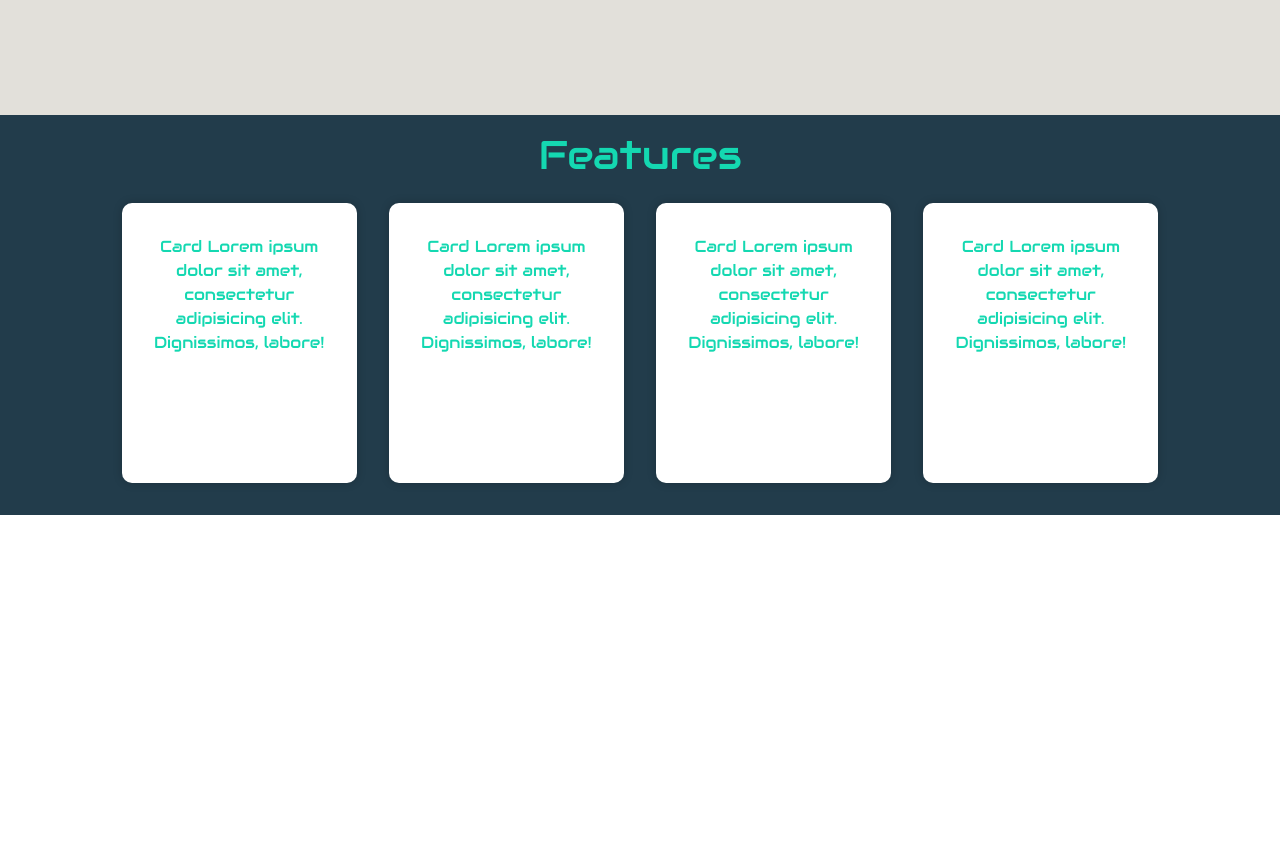
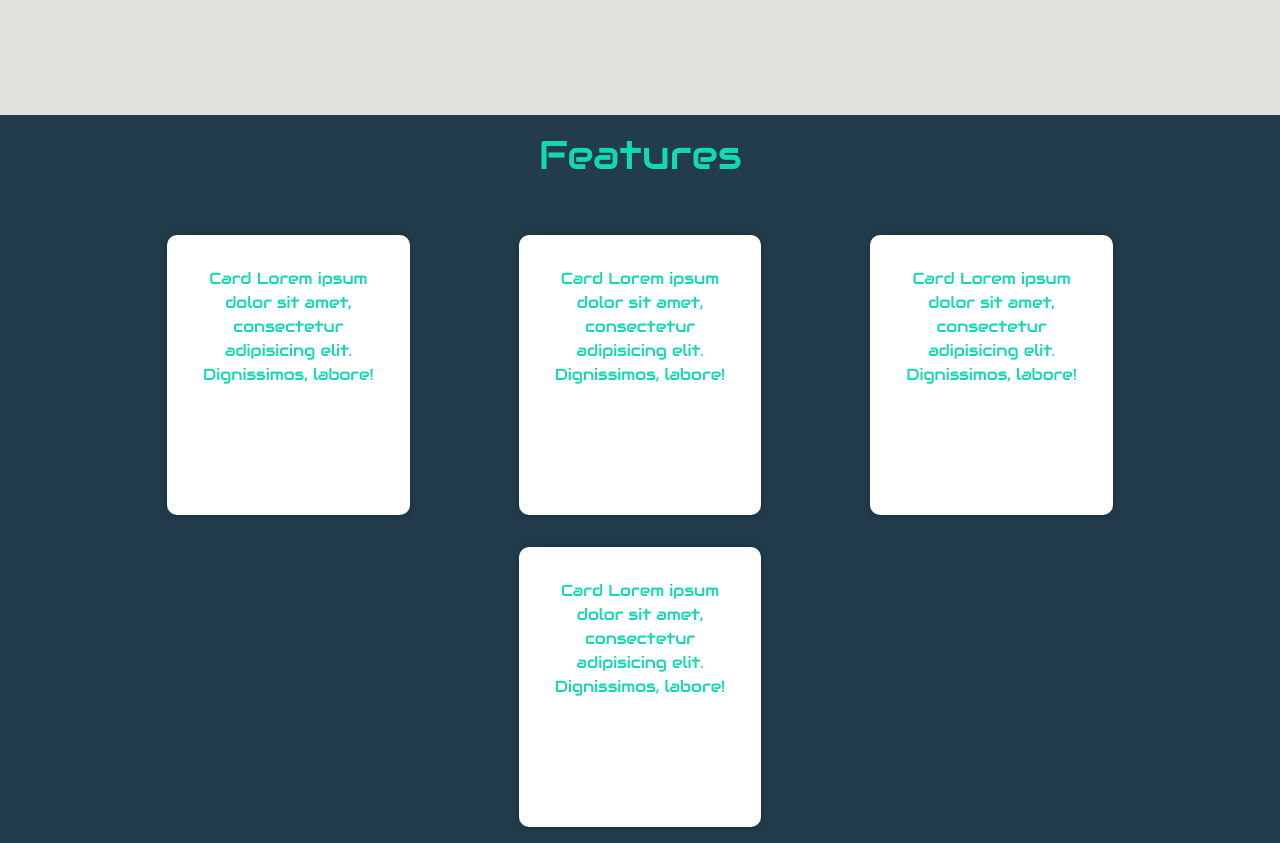
Before and after one commit to Mohammed-Muzammil01/chatengine_frontend, a React (Create React App) app: page / in a window 1280 px wide. Shown: the part 685-1528 px from the top of the page. Before the commit the page ends 1200 px from the top, so only its background shows below. Built offline with nearby package versions, Linux system fonts and the light colour scheme.

Commit message:
Reactive Feature Cards

```diff
--- a/src/App.css
+++ b/src/App.css
@@ -157,40 +157,63 @@ a{
 
 /* section-2 */
 
-.section-2{
-  height: 50vh;
+.section-2 {
+  min-height: 50vh;
   background-color: var(--customBlue);
   padding: 0 5%;
   text-align: center;
   color: var(--customGreen);
 }
 
-.features{
+.features {
   padding: 1rem;
 }
-.card-container{
-  display: flex;;
+
+.card-container {
+  display: flex;
   flex-direction: row;
   justify-content: space-around;
   align-items: center;
   gap: 2rem;
-  padding: 0 5%; border-radius: 10px;
+  background-color: var(--customBlue);
+  padding: 0 5%;
+  border-radius: 10px;
   transition: all 0.3s ease-in-out;
 }
-.feature-card{
-  width: 30%;
+
+.feature-card {
+  width: 100%;
   height: 35vh;
+  margin: 1rem;
   padding: 2rem;
   border-radius: 10px;
   background-color: white;
-  box-shadow: 0 0 10px rgba(0,0,0,0.2);
-  transition: all 0.3s ease-in-out ;
-  /* border: 5px solid var(--customGreen); */
+  box-shadow: 0 0 10px rgba(0, 0, 0, 0.2);
+  transition: all 0.3s ease-in-out;
   cursor: pointer;
 }
-.feature-card:hover{
+
+@media (min-width: 576px) {
+  .feature-card {
+    width: 48%;
+  }
+}
+
+@media (min-width: 768px) {
+  .feature-card {
+    width: 30%;
+  }
+}
+
+@media (min-width: 992px) {
+  .feature-card {
+    width: 23%;
+  }
+}
+
+.feature-card:hover {
   transform: scale(1.05);
-  box-shadow: 0 0 20px rgba(0,0,0,0.2);
+  box-shadow: 0 0 20px rgba(0, 0, 0, 0.2);
   background-color: var(--customGreen);
   color: white;
 }
--- a/src/Pages/LandingPage.jsx
+++ b/src/Pages/LandingPage.jsx
@@ -37,15 +37,15 @@ function LandingPage() {
         </Link>
       </section>
       <section className='section-2'>
-          <h1 className='features'>
-            Features
-          </h1>
-          <div className='card-container'>
-            <Card className="feature-card"/>
-            <Card className="feature-card"/>
-            <Card className="feature-card"/>
-            <Card className="feature-card"/>
+        <h1 className='features text-center mb-4'>Features</h1>
+        <div className='container card-container'>
+          <div className='row justify-content-around'>
+            <Card className="feature-card col-lg-3 col-md-6 col-sm-12" />
+            <Card className="feature-card col-lg-3 col-md-6 col-sm-12" />
+            <Card className="feature-card col-lg-3 col-md-6 col-sm-12" />
+            <Card className="feature-card col-lg-3 col-md-6 col-sm-12" />
           </div>
+        </div>
       </section>
     </>
   )
```
